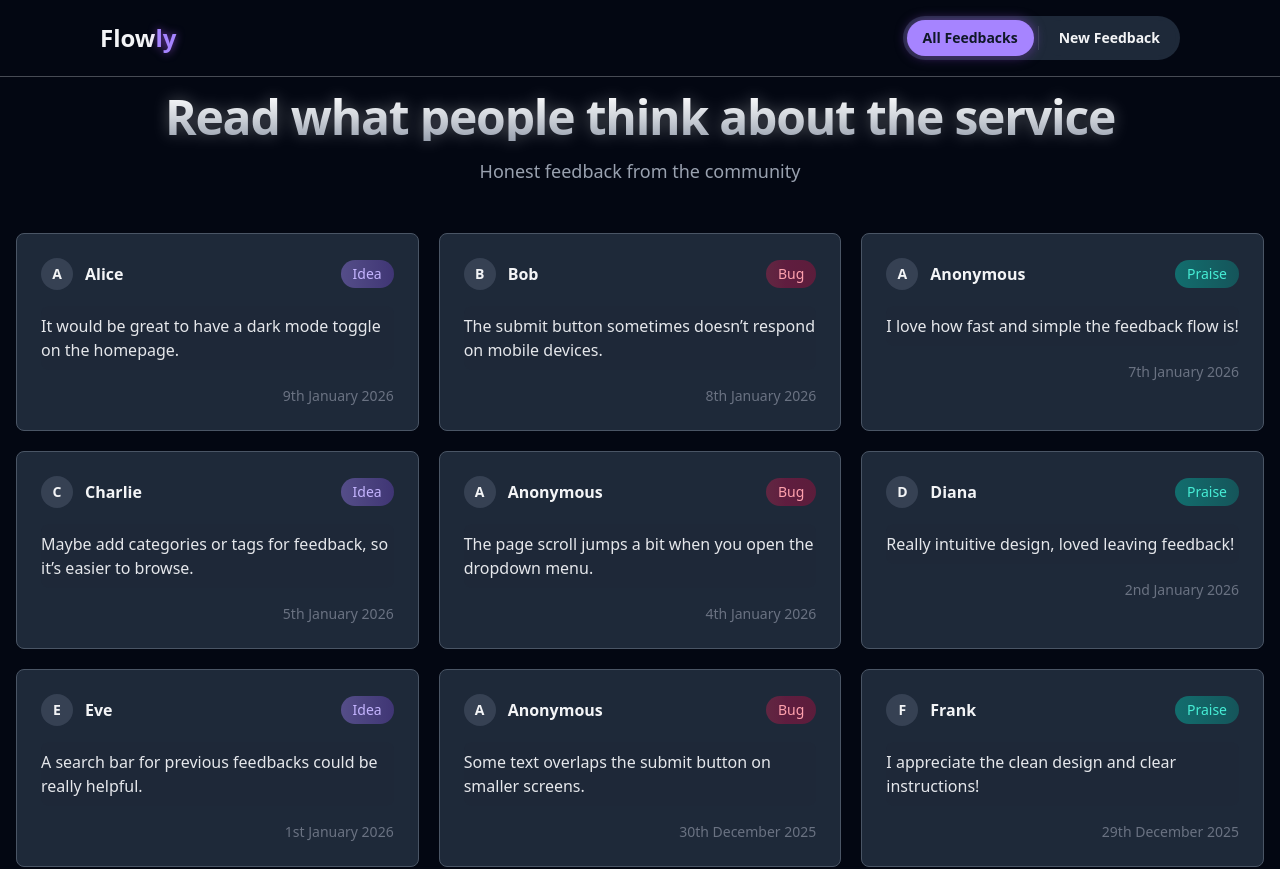
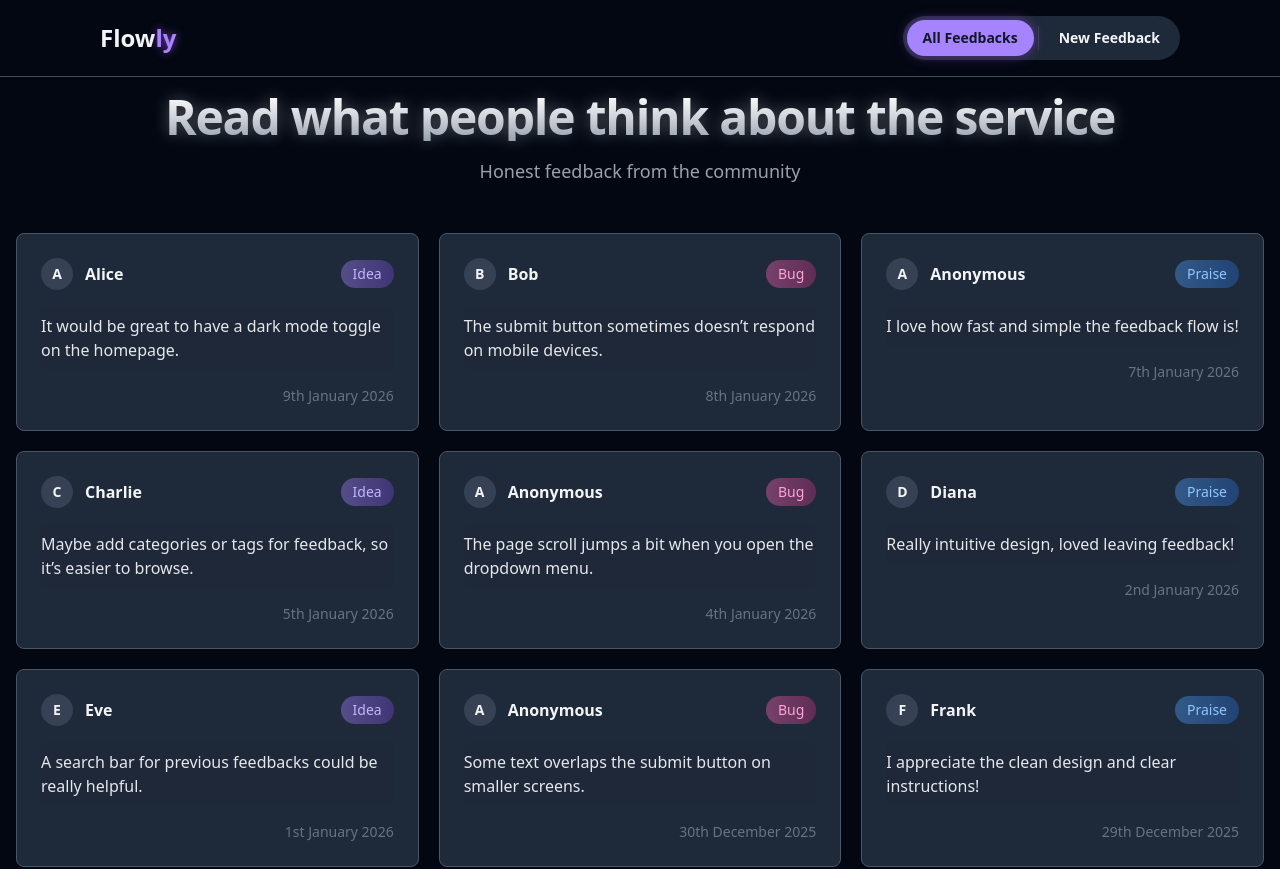
Before and after one commit to tvsxar/feedback-wall, a Next.js app: page /feedback in a window 1280 px wide. Shown: the top 869 px of the page. Built offline with nearby package versions, Linux system fonts and the light colour scheme.

Commit message:
style: change colors of feedback types

```diff
--- a/src/components/FeedbackCard.jsx
+++ b/src/components/FeedbackCard.jsx
@@ -26,8 +26,8 @@ export default function FeedbackCard({ feedback }) {
     feedback.type === "Idea"
       ? "bg-linear-to-r from-violet-400/40 to-violet-500/30 text-violet-300"
       : feedback.type === "Bug"
-      ? "bg-linear-to-r from-rose-500/30 to-rose-600/30 text-rose-300"
-      : "bg-linear-to-r from-teal-400/40 to-teal-500/30 text-teal-300"
+      ? "bg-linear-to-r from-pink-400/40 to-pink-500/30 text-pink-300"
+      : "bg-linear-to-r from-blue-400/40 to-blue-500/30 text-blue-300"
   }`}
 >
   {feedback.type}
```
